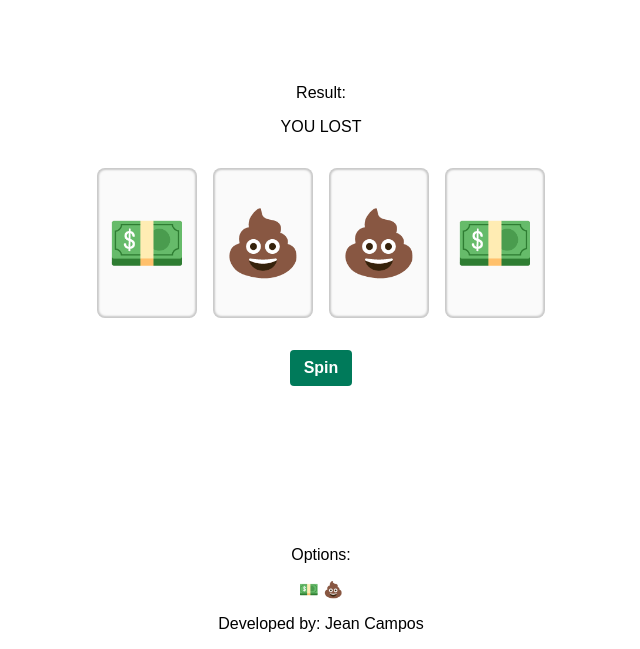
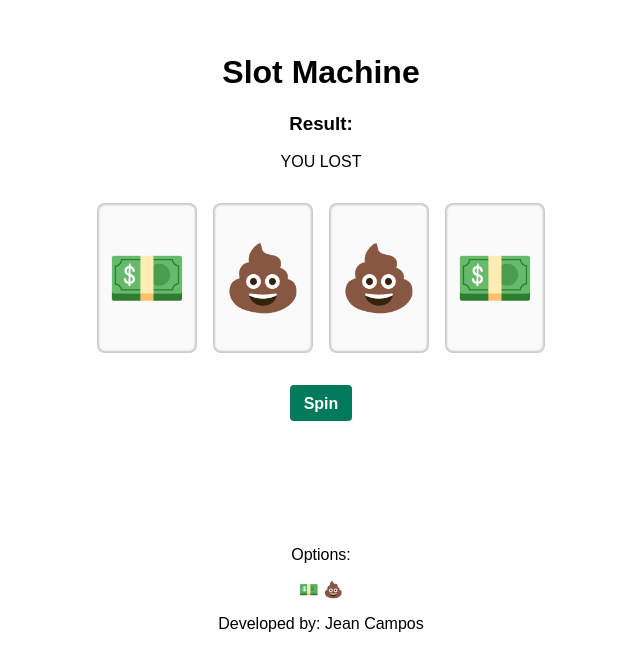
Before and after one commit to jeanffc/slot-machine-js, a plain HTML site: page index.html in a window 1280 px wide. Shown: the part 151-800 px from the top of the page, without its empty margins (319-959 px from the left). Drawn offline with Linux system fonts and the light colour scheme.

Commit message:
feat(game): changed typo

```diff
--- a/index.html
+++ b/index.html
@@ -12,7 +12,8 @@
   <body>
     <div id="app">
       <div class="intro">
-        <p>Result:</p>
+        <h1>Slot Machine</h1>
+        <h3>Result:</h3>
         <p id="result"></p>
       </div>
 
```
